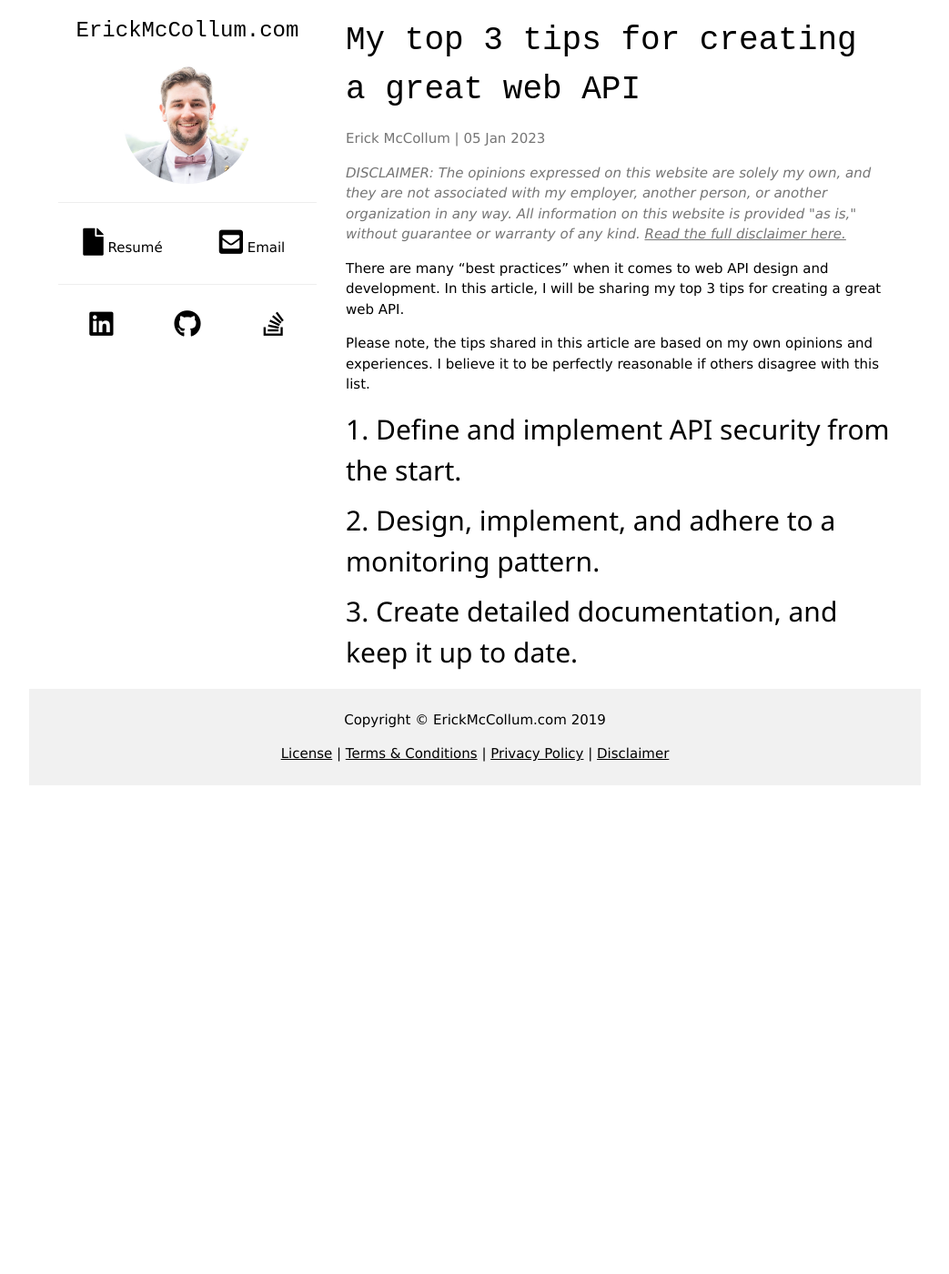
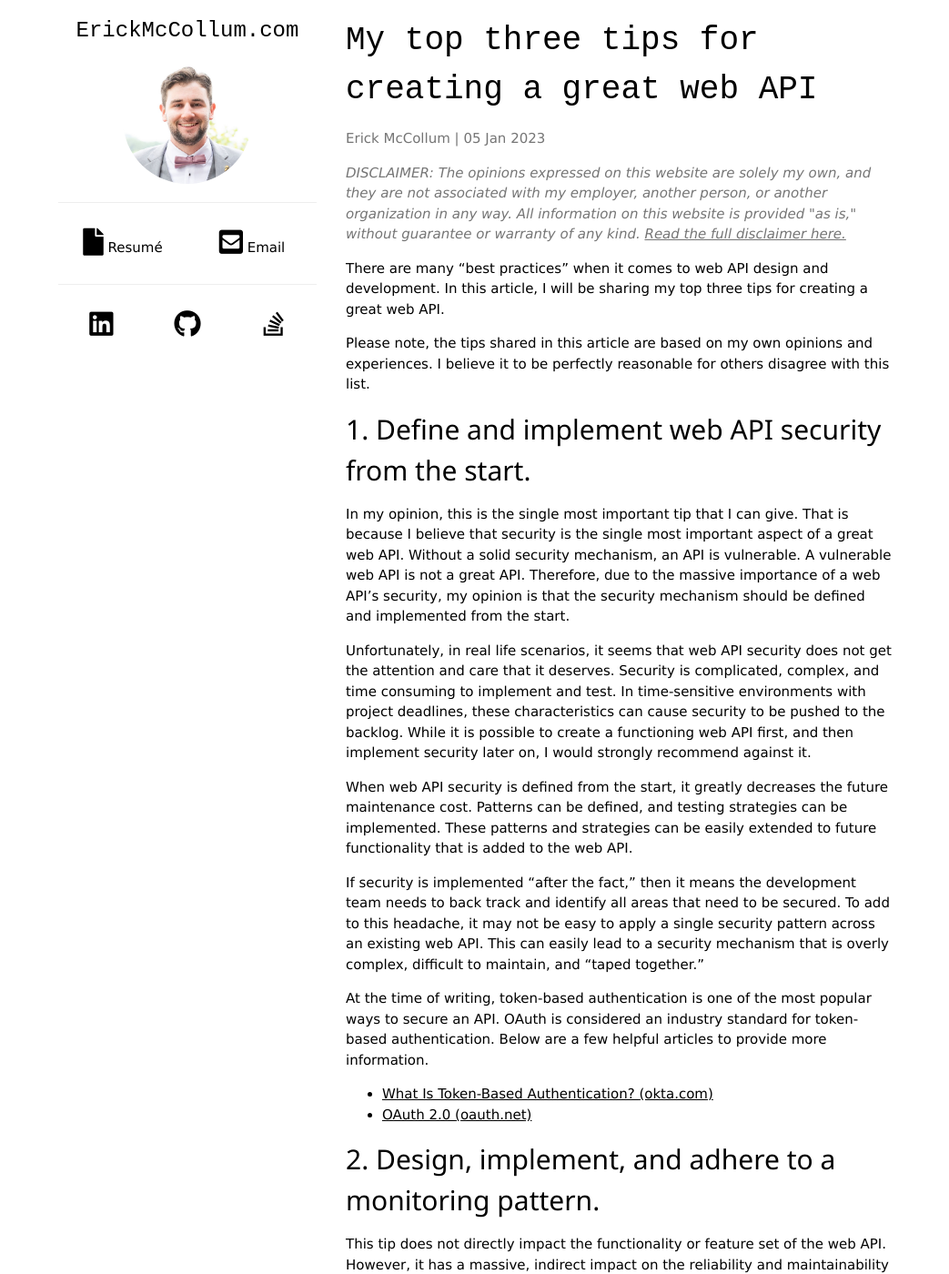
Before and after one commit to frederickm13/frederickm13.github.io, a Jekyll site: the page built from _posts/2023-01-05-three-tips-web-api.md, in a window 1280 px wide and 1400 px high. Shown: the whole window at 91% size, without its empty margins (118-1161 px from the left). Built offline with Jekyll 4.4.1, drawn with Linux system fonts in a browser that asks for light colours; some of the changed text lies outside the part shown.

Commit message:
Finish web api tips article

```diff
--- a/_posts/2023-01-05-three-tips-web-api.md
+++ b/_posts/2023-01-05-three-tips-web-api.md
@@ -1,19 +1,54 @@
 ---
-title: My top 3 tips for creating a great web API
+title: My top three tips for creating a great web API
 layout: post
 date:  2023-01-05 -0600
-excerpt: There are many "best practices" when it comes to good, effective web API design and development. In this article, I will be sharing my top 3 tips for creating a great web API.
+excerpt: There are many "best practices" when it comes to good, effective web API design and development. In this article, I will be sharing my top three tips for creating a great web API.
 tags: [programming, development, software, web api, api]
 ---
 
-There are many "best practices" when it comes to web API design and development. In this article, I will be sharing my top 3 tips for creating a great web API.
+There are many "best practices" when it comes to web API design and development. In this article, I will be sharing my top three tips for creating a great web API.
 
-Please note, the tips shared in this article are based on my own opinions and experiences. I believe it to be perfectly reasonable if others disagree with this list.
+Please note, the tips shared in this article are based on my own opinions and experiences. I believe it to be perfectly reasonable for others disagree with this list.
 
-## 1. Define and implement API security from the start.
+## 1. Define and implement web API security from the start.
 
+In my opinion, this is the single most important tip that I can give. That is because I believe that security is the single most important aspect of a great web API. Without a solid security mechanism, an API is vulnerable. A vulnerable web API is not a great API. Therefore, due to the massive importance of a web API's security, my opinion is that the security mechanism should be defined and implemented from the start.
+
+Unfortunately, in real life scenarios, it seems that web API security does not get the attention and care that it deserves. Security is complicated, complex, and time consuming to implement and test. In time-sensitive environments with project deadlines, these characteristics can cause security to be pushed to the backlog. While it is possible to create a functioning web API first, and then implement security later on, I would strongly recommend against it.
+
+When web API security is defined from the start, it greatly decreases the future maintenance cost. Patterns can be defined, and testing strategies can be implemented. These patterns and strategies can be easily extended to future functionality that is added to the web API.
+
+If security is implemented "after the fact," then it means the development team needs to back track and identify all areas that need to be secured. To add to this headache, it may not be easy to apply a single security pattern across an existing web API. This can easily lead to a security mechanism that is overly complex, difficult to maintain, and "taped together."
+
+At the time of writing, token-based authentication is one of the most popular ways to secure an API. OAuth is considered an industry standard for token-based authentication. Below are a few helpful articles to provide more information.
+- [What Is Token-Based Authentication? (okta.com)](https://www.okta.com/identity-101/what-is-token-based-authentication/)
+- [OAuth 2.0 (oauth.net)](https://oauth.net/2/)
 
 ## 2. Design, implement, and adhere to a monitoring pattern.
 
+This tip does not directly impact the functionality or feature set of the web API. However, it has a massive, indirect impact on the reliability and maintainability of the web API. When a web API has great monitoring, it will have a positive influence across the board. For example, below I have included some of the positive benefits of great web API monitoring.
+- Increased developer productivity.
+- Improved response time to incidents.
+- Faster bug/issue resolution.
+- Quicker ramp up time for new team members.
+- Better metrics that can be surfaced to dashboards and visuals.
+
+When I say that a web API should have a "monitoring pattern," I believe this includes the following items at a minimum.
+- A single logging framework/library that is re-used by all applications and services.
+- A centralized location where all logs and metrics are viewable.
+- A defined structure for log messages.
+- A defined standard for application metrics and timings that should be applied to all applications and services.
+- An effective way to query logs and metrics, as well as filter them by application/service.
 
 ## 3. Create detailed documentation, and keep it up to date.
+
+Last, but definitely not least, a great web API should have great documentation to go along with it!
+
+I know that writing documentation is time consuming. I know that writing documentation often feels like a waste of time. I know that writing documentation requires a ton of effort.
+
+However, writing documentation is not only important, but it is also extremely valuable. Great documentation is beneficial to both consumers and creators of the web API. When done correctly, web API documentation will do each of the following things, and much, much more.
+- Reduced number of support inquiries/tickets from web API consumers.
+- Improved developer and stakeholder knowledge of the web API.
+- Quicker ramp up time for new team members.
+- Reduced need for knowledge transfer when existing team members get promoted or depart the team.
+- Improved maintainability of the web API.
```
